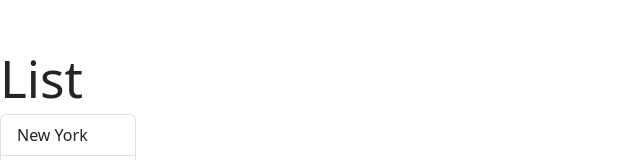
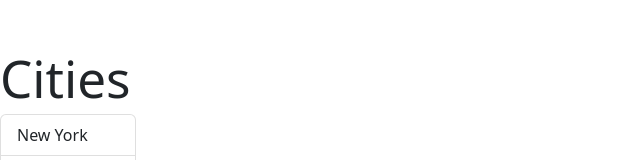
Before and after one commit to Mr-Olivier/re, a React (Vite) app: page / in a window 1280 px wide. Shown: the part 215-375 px from the top of the page, without its empty margins (0-640 px from the left). Built offline with nearby package versions, Linux system fonts and the light colour scheme; the HTML template or start-up script is replaced by a standard one.

Commit message:
feat: Passing data via Props

```diff
--- a/src/App.tsx
+++ b/src/App.tsx
@@ -1,9 +1,11 @@
 import ListGroup from "./components/ListGroup";
 
 function App() {
+  let items = ["New York", "San Francisco", "Tokyo", "London", "Paris"];
+
   return (
     <div>
-      <ListGroup />
+      <ListGroup items={items} heading="Cities" />
     </div>
   );
 }
--- a/src/components/ListGroup.tsx
+++ b/src/components/ListGroup.tsx
@@ -1,14 +1,18 @@
 import { useState } from "react";
 
-function ListGroup() {
-  let items = ["New York", "San Francisco", "Tokyo", "London", "Paris"];
+// { items: [], heading: string }
+interface Props {
+  items: string[];
+  heading: string;
+}
 
+function ListGroup({ items, heading }: Props) {
   // Hook -> useState
   const [selectedIndex, setSelectedindex] = useState(-1);
 
   return (
     <>
-      <h1>List</h1>
+      <h1>{heading}</h1>
       {items.length === 0 && <p>No item found</p>}
       <ul className="list-group">
         {items.map((item, index) => (
```
